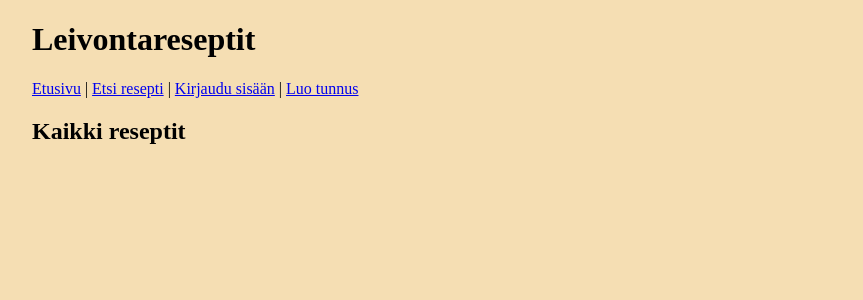
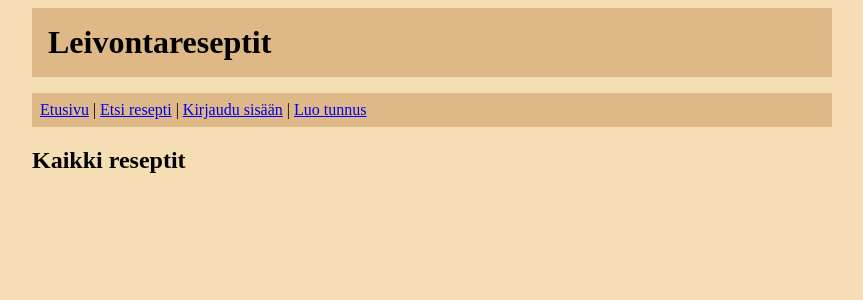
Before and after one commit to onnanna/leivontareseptit, a Flask app: page / in a window 1280 px wide. Shown: the top 300 px of the page, without its empty margins (208-1071 px from the left). Run offline with Flask 3, Linux system fonts and the light colour scheme; data that the repository does not hold is empty.

Commit message:
Improving CSS and fix spelling

```diff
--- a/app.py
+++ b/app.py
@@ -130,7 +130,7 @@ def create_item():
     items.add_item(title, description, user_id, classes)
     item_id = db.last_insert_id()
 
-    return redirect("/item/" + str(item_id))
+    return redirect("/")
 
 @app.route("/edit_item/<int:item_id>")
 def edit_item(item_id):
@@ -226,7 +226,8 @@ def remove_item(item_id):
         if "remove" in request.form:
             items.remove_item(item_id)
             return redirect("/")
-        return redirect("/item/" + str(item_id))
+        else:
+            return redirect("/item/" + str(item_id))
 
 @app.route("/update_item", methods=["POST"])
 def update_item():
--- a/items.py
+++ b/items.py
@@ -1,4 +1,3 @@
-from flask import redirect
 import db
 
 def get_all_classes():
@@ -22,9 +21,6 @@ def add_item(title, description, user_id, classes):
     sql = "INSERT INTO item_classes (item_id, title, value) VALUES (?, ?, ?)"
     for class_title, class_value in classes:
         db.execute(sql, [item_id, class_title, class_value])
-
-    return redirect("/items/" + str(item_id))
-
 
 def add_comment(item_id, user_id, note):
     sql = "INSERT INTO comments (item_id, user_id, note) VALUES (?, ?, ?)"
@@ -81,7 +77,6 @@ def get_item(item_id):
             WHERE items.user_id = users.id AND
                   items.id = ?"""
     result = db.query(sql, [item_id])
-
     return result[0] if result else None
 
 def update_item(item_id, title, description, classes):
--- a/static/main.css
+++ b/static/main.css
@@ -18,3 +18,20 @@ body {
   background-color: cornsilk;
   color: chocolate;
 }
+
+.header {
+  background-color: burlywood;
+  color: black;
+  padding: 1em;
+  margin: 0.5em 0;
+}
+
+.nav {
+  background-color: burlywood;
+  padding: 0.5em;
+  margin: 0.5em 0;
+}
+
+h1 {
+  margin: 0;
+}
--- a/templates/layout.html
+++ b/templates/layout.html
@@ -7,7 +7,9 @@
 </head>
 
 <body>
-  <h1>Leivontareseptit</h1>
+  <div class="header">
+    <h1>Leivontareseptit</h1>
+  </div>
 
   {% if session.user_id %}
   <p>
@@ -16,6 +18,7 @@
   {% endif %}
 
   <p>
+  <div class="nav">
     <a href="/">Etusivu</a> |
     <a href="/find_item">Etsi resepti</a> |
     {% if session.user_id %}
@@ -25,6 +28,7 @@
       <a href="/login">Kirjaudu sisään</a> |
       <a href="/register">Luo tunnus</a>
   {% endif %}
+  </div>
 
   </p>
 
```
Also changed, not shown: templates/images.html (+5 -5 lines).
